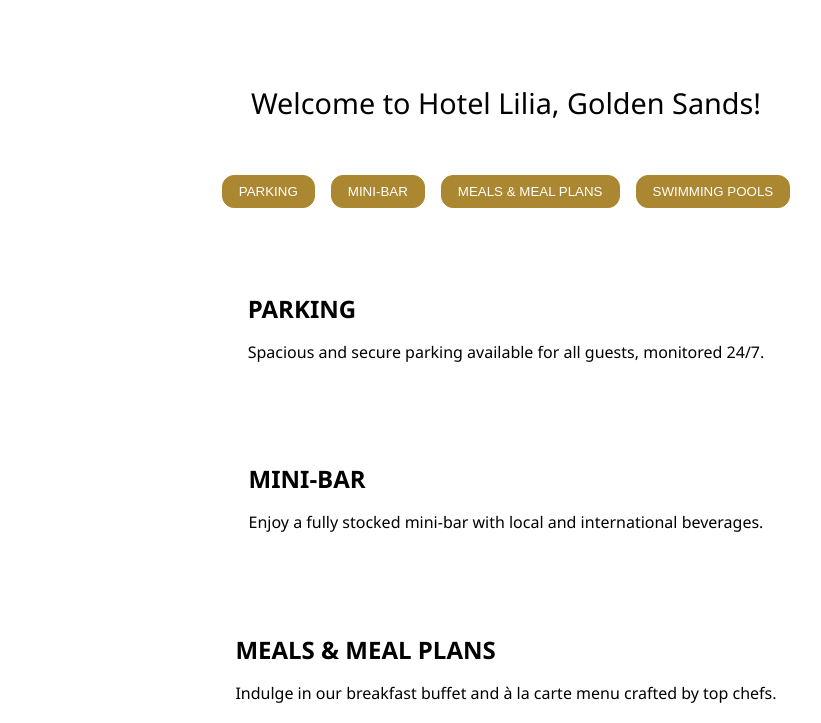
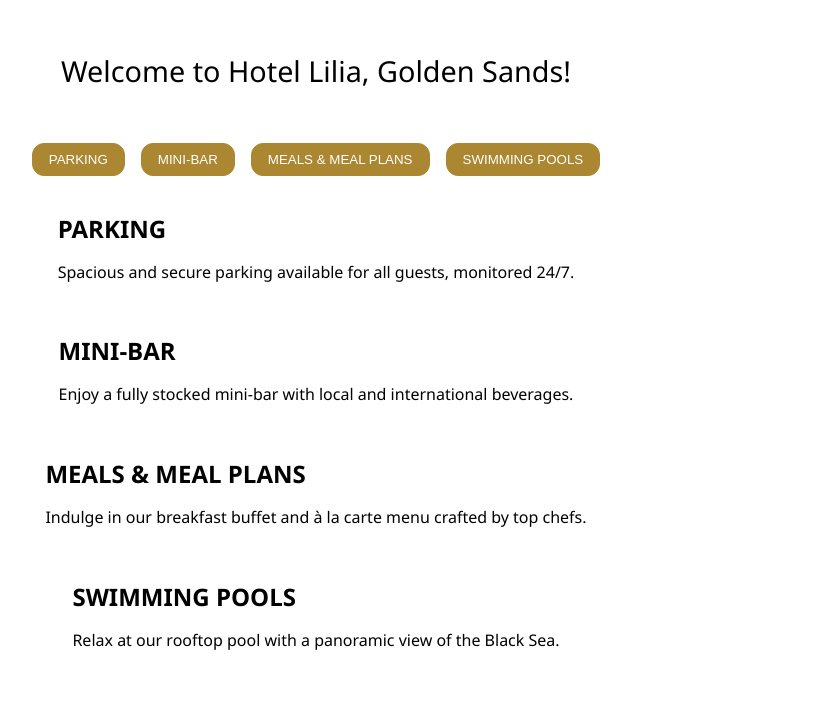
Before and after one commit to mihailkolevbsn-beep/a-work-test, a plain HTML site: page index.html in a window 1280 px wide. Shown: the part 1078-1801 px from the top of the page, without its empty margins (134-955 px from the left). Drawn offline with Linux system fonts and the light colour scheme.

Commit message:
Update index.html
fixed icon; tweaked about the content box yet again

```diff
--- a/index.html
+++ b/index.html
@@ -3,7 +3,7 @@
 <head>
   <meta charset="UTF-8" />
   <meta name="viewport" content="width=device-width, initial-scale=1.0" />
-  <link rel="shortcut icon" type="image/x-icon" href="icon.ico" />
+  <link rel="shortcut icon" type="image/x-icon" href="flags/icon.ico" />
   <title>Hotel Lilia - Golden Sands</title>
 
   <style>
@@ -99,7 +99,7 @@
     }
 
     .section {
-      margin-top: 4rem;
+      margin-top: 1rem;
       font-size: 1rem;
       text-align: left;
       max-width: 800px;
@@ -217,18 +217,10 @@ html, body {
 
     .content-box {
   max-width: 900px;              /* keeps it neat on desktop */
-  width: 90%;                    /* adapts to smaller screens */
-  margin: 0 auto;                /* centers horizontally */
+  width: 85%;                    /* adapts to smaller screens */
   padding: 1rem 1rem;            /* soft breathing space */
   box-sizing: border-box;
   text-align: left;            /* keeps inner text aligned */
-}
-
-/* Optional: for more elegance on large screens */
-@media (min-width: 1000px) {
-  .content-box {
-    padding: 3rem 2rem;
-  }
 }
   </style>
 </head>
```
